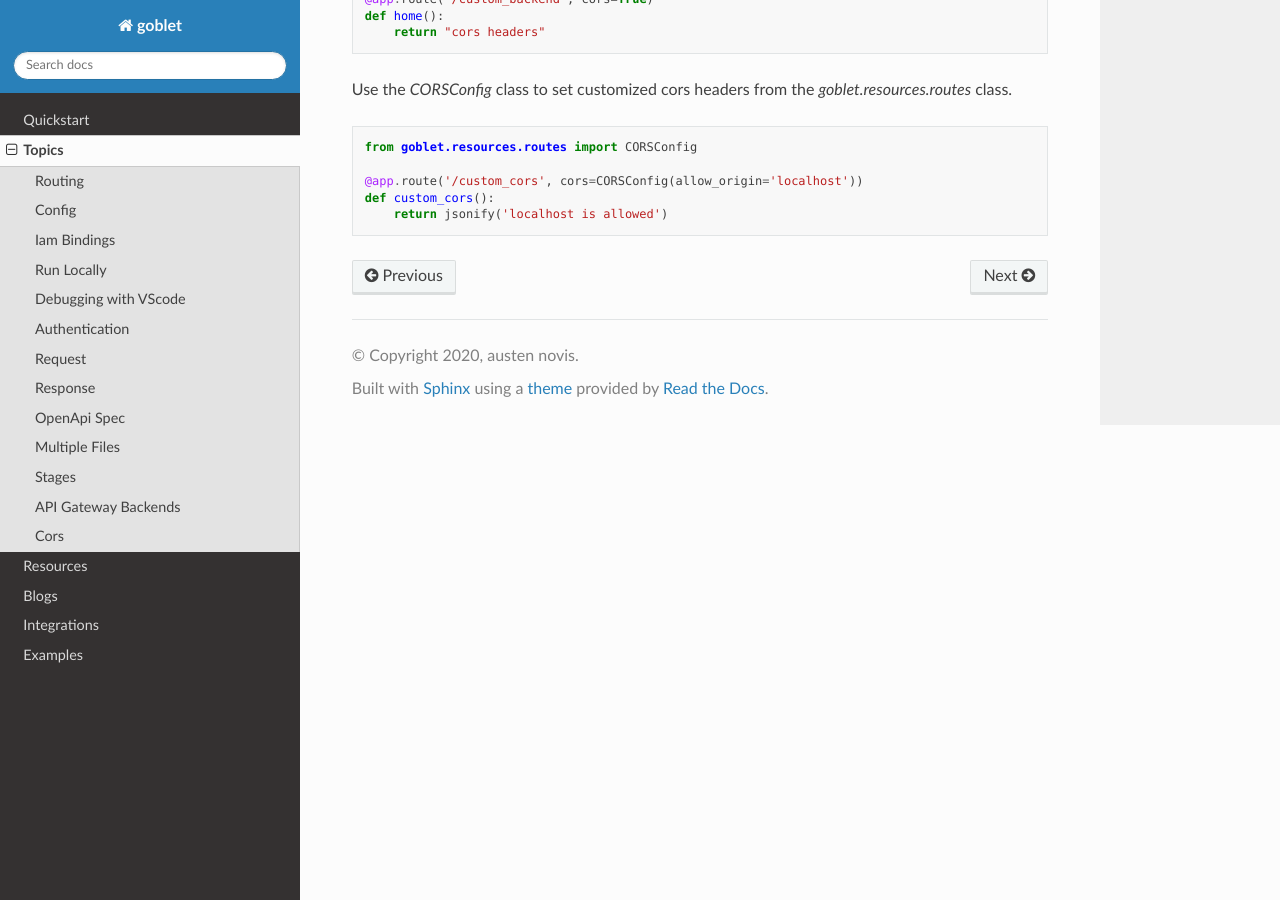
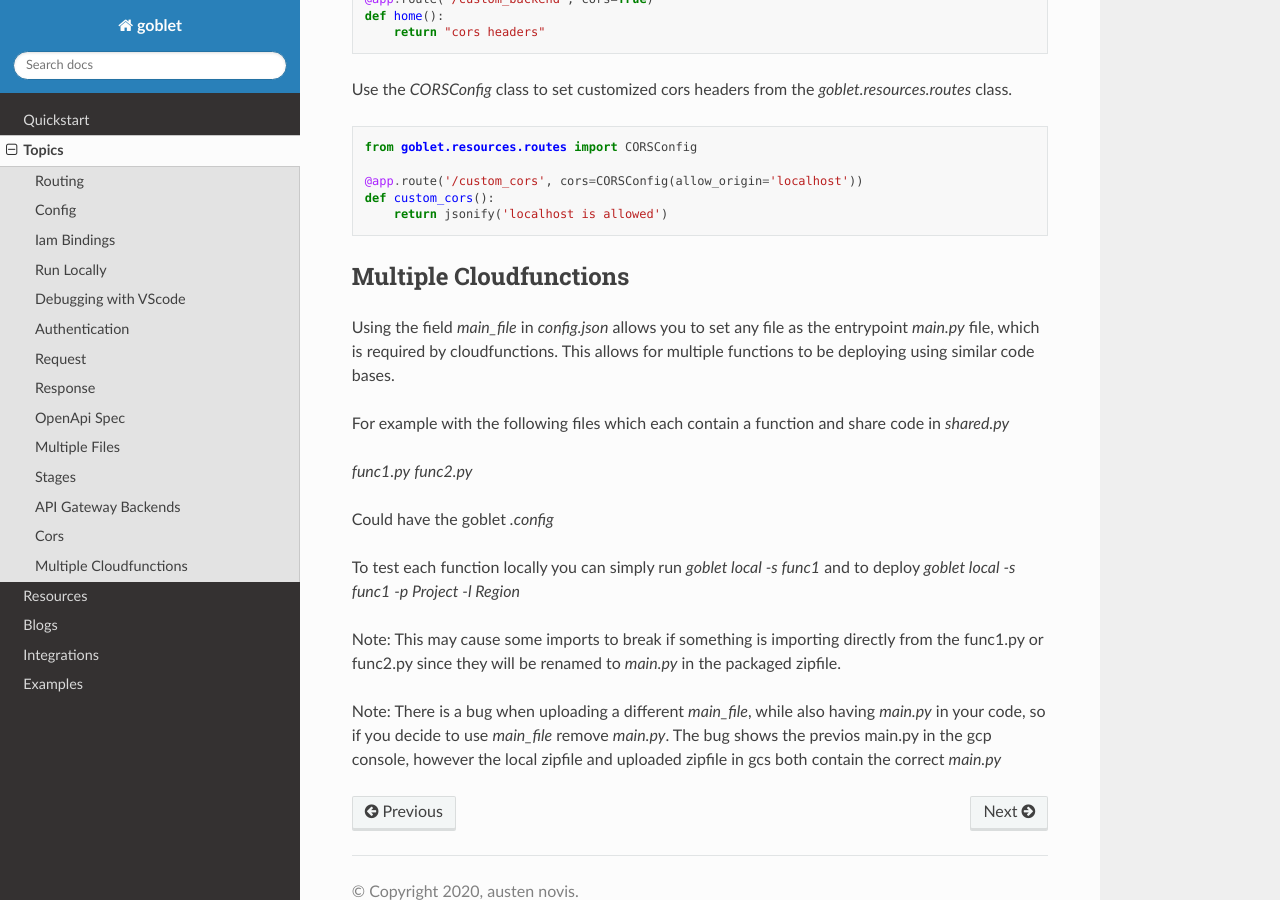
Before and after one commit to goblet/goblet, a Sphinx documentation site: the page built from docs/source/topics.rst, in a window 1280 px wide and 900 px high, scrolled down 10942 px. Built offline with Sphinx 7.4.7 and the Read the Docs theme 2.0.0, drawn with Linux system fonts in a browser that asks for light colours.

```diff
--- a/docs/source/topics.rst
+++ b/docs/source/topics.rst
@@ -583,3 +583,38 @@ Use the `CORSConfig` class to set customized cors headers from the `goblet.resou
     @app.route('/custom_cors', cors=CORSConfig(allow_origin='localhost'))
     def custom_cors():
         return jsonify('localhost is allowed')
+
+Multiple Cloudfunctions
+^^^^^^^^^^^^^^^^^^^^^^^
+
+Using the field `main_file` in `config.json` allows you to set any file as the entrypoint `main.py` file, which is required by cloudfunctions.
+This allows for multiple functions to be deploying using similar code bases.
+
+For example with the following files which each contain a function and share code in `shared.py`
+
+`func1.py`
+`func2.py`
+
+Could have the goblet `.config`
+
+.. code: json
+    {
+        "stages": {
+            "func1": {
+                "function_name": "func1",
+                "main_file" : "func1"
+
+            },
+            "func2": {
+                "function_name": "func2",
+                "main_file" : "func2"
+        }
+    }
+
+To test each function locally you can simply run `goblet local -s func1` and to deploy `goblet local -s func1 -p Project -l Region`
+
+Note: This may cause some imports to break if something is importing directly from the func1.py or func2.py since they will be renamed to `main.py`
+in the packaged zipfile.
+
+Note: There is a bug when uploading a different `main_file`, while also having `main.py` in your code, so if you decide to use `main_file` remove `main.py`. The bug
+shows the previos main.py in the gcp console, however the local zipfile and uploaded zipfile in gcs both contain the correct `main.py`
```
Also changed, not shown: 4 other files.
